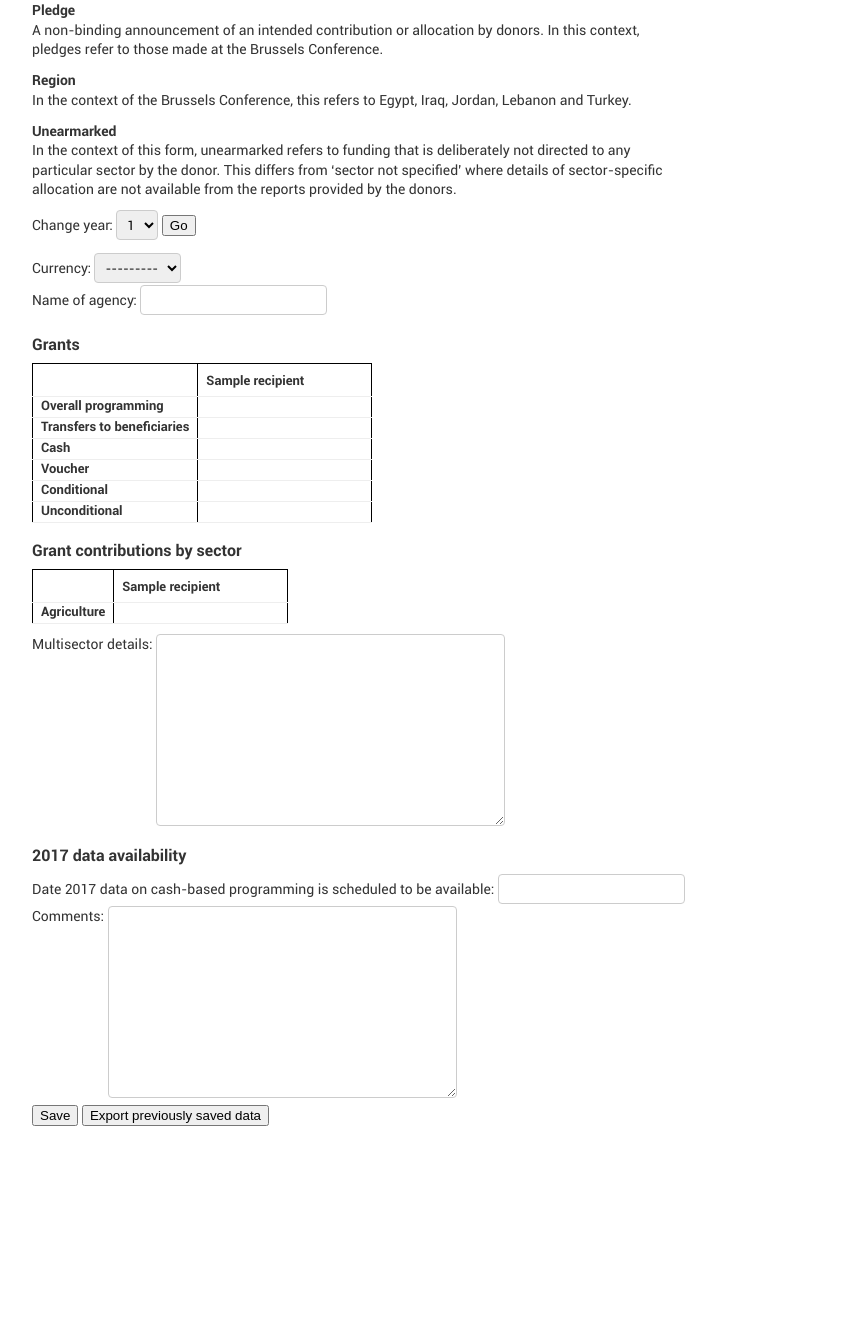
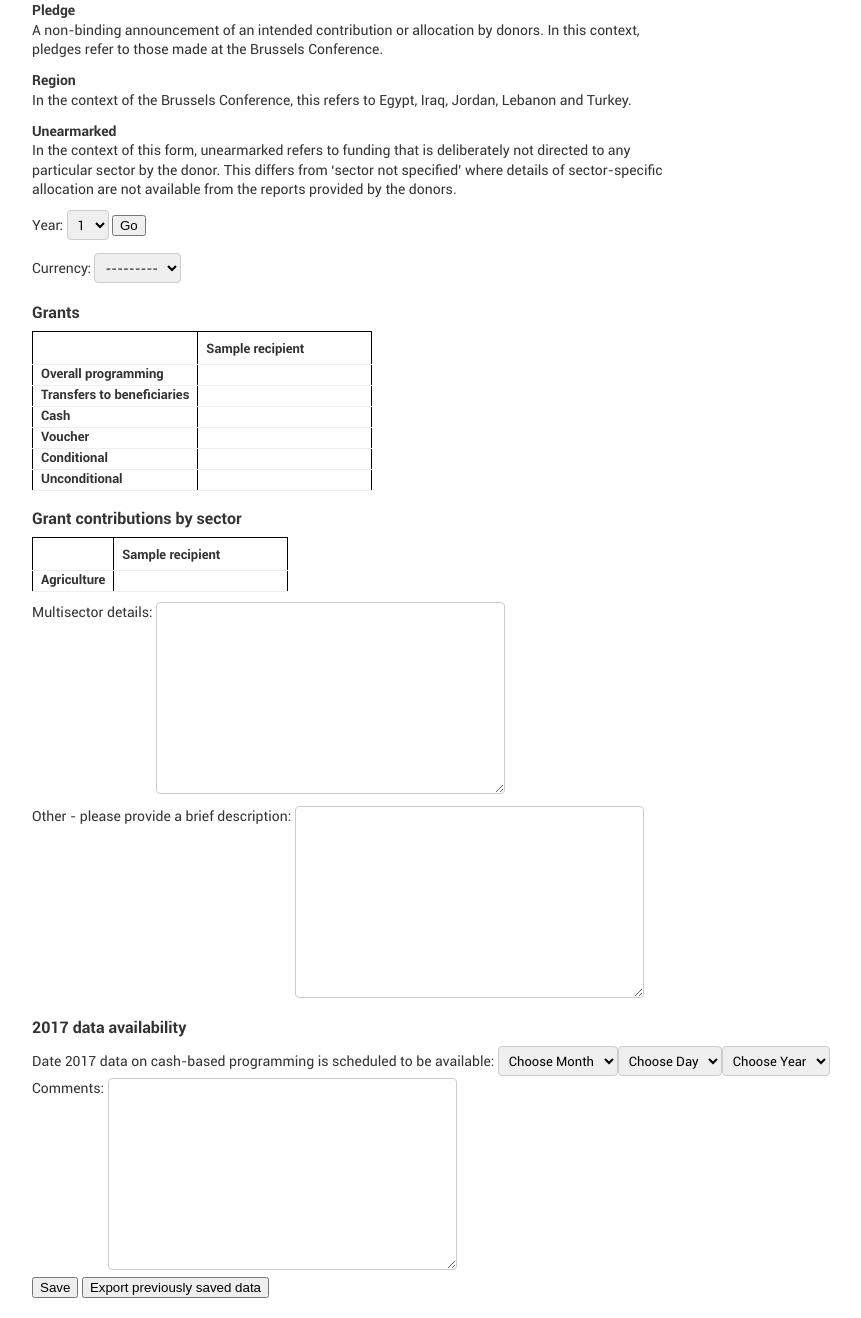
Before and after one commit to devinit/GHTS, a Django app: page /edit/2017/ in a window 1280 px wide; the page is wider, and only the part inside the window is pictured. Shown: the part 1343-2661 px from the top of that part, without its empty margins (8-869 px from the left). Before the commit the page ends 2469 px from the top of that part, so only its background shows below. Run offline with Django 3.2, Linux system fonts and the light colour scheme; a user stored in the database is signed in; data comes from the database, SQL or seed files in the repository; tables that the repository leaves empty hold one stand-in row (values such as "Sample post").

Commit message:
Cat's changes

```diff
--- a/core/forms.py
+++ b/core/forms.py
@@ -1,7 +1,11 @@
 from django.forms import ModelForm
 from core.models import Spreadsheet
+from django.forms import SelectDateWidget
 
 class SpreadsheetForm(ModelForm):
     class Meta:
         model = Spreadsheet
-        fields = ('currency','agency','comment','multisector_comment','availability_date')
+        fields = ('currency','comment','multisector_comment','othersector_comment','availability_date')
+        widgets = {
+            'availability_date':SelectDateWidget(empty_label=("Choose Year", "Choose Month", "Choose Day"),)
+        }
--- a/core/models.py
+++ b/core/models.py
@@ -72,12 +72,12 @@
 
 class Spreadsheet(models.Model):
     year = models.ForeignKey(Year)
-    agency = models.CharField(max_length=255,null=True,blank=True)
     currency = models.ForeignKey(Currency)
     organisation = models.ForeignKey(Organisation)
     comment = models.TextField(null=True,blank=True)
     multisector_comment = models.TextField(null=True,blank=True)
-    availability_date = models.CharField(max_length=255,null=True,blank=True)
+    othersector_comment = models.TextField(null=True,blank=True)
+    availability_date = models.DateField(null=True,blank=True)
 
     def get_absolute_url(self):
         return reverse("core.views.edit",args=[self.year.value])
--- a/core/views.py
+++ b/core/views.py
@@ -41,7 +41,7 @@
             spreadsheet = Spreadsheet.objects.get(organisation=organisation,year__value=year)
             form = SpreadsheetForm(request.POST,instance=spreadsheet)
             spreadsheet = form.save()
-        excludeKeys = ["currency","comment","agency","availability_date","multisector_comment","csrfmiddlewaretoken"]
+        excludeKeys = ["currency","comment","othersector_comment","availability_date","multisector_comment","csrfmiddlewaretoken"]
         for key, value in queryDict.iteritems():
             if Entry.objects.filter(spreadsheet=spreadsheet,coordinates=key).exists():
                 entry = Entry.objects.get(spreadsheet=spreadsheet,coordinates=key)
@@ -127,7 +127,7 @@
             spreadsheet = Spreadsheet.objects.get(organisation=organisation,year__value=year)
             form = SpreadsheetForm(request.POST,instance=spreadsheet)
             spreadsheet = form.save()
-        excludeKeys = ["currency","comment","agency","availability_date","multisector_comment","csrfmiddlewaretoken"]
+        excludeKeys = ["currency","comment","othersector_comment","availability_date","multisector_comment","csrfmiddlewaretoken"]
         for key, value in queryDict.iteritems():
             if Entry.objects.filter(spreadsheet=spreadsheet,coordinates=key).exists():
                 entry = Entry.objects.get(spreadsheet=spreadsheet,coordinates=key)
@@ -193,14 +193,14 @@
     response = HttpResponse(content_type='text/csv')
     response['Content-Disposition'] = 'attachment; filename="'+slug+'.csv"'
     writer = csvwriter(response,encoding='utf-8')
-    header = ["Organisation","Agency","Status","Recipient","Sector","Year","Amount","Currency","Multisector Comment","Comment","Future data availability date"]
+    header = ["Agency","Status","Recipient","Sector","Year","Amount","Currency","Multisector Comment","Other sector comment","Comment","Future data availability date"]
     writer.writerow(header)
     for entry in entries:
         year = entry.spreadsheet.year.value
         comment = entry.spreadsheet.comment
         currency = entry.spreadsheet.currency
-        agency = entry.spreadsheet.agency
         multisector_comment = entry.spreadsheet.multisector_comment
+        othersector_comment = entry.spreadsheet.othersector_comment
         availability_date = entry.spreadsheet.availability_date
         writer.writerow([organisation
                          ,agency
@@ -211,6 +211,7 @@
                          ,entry.amount
                          ,currency
                          ,multisector_comment
+                         ,othersector_comment
                          ,comment
                          ,availability_date
                          ])
@@ -224,7 +225,7 @@
         response = HttpResponse(content_type='text/csv')
         response['Content-Disposition'] = 'attachment; filename="all.csv"'
         writer = csvwriter(response,encoding='utf-8')
-        header = ["Organisation","Agency","Status","Recipient","Sector","Year","Amount","Currency","Multisector Comment","Comment","Future data availability date"]
+        header = ["Agency","Status","Recipient","Sector","Year","Amount","Currency","Multisector Comment","Other sector comment","Comment","Future data availability date"]
         writer.writerow(header)
         for entry in entries:
             organisation = entry.spreadsheet.organisation
@@ -233,6 +234,7 @@
             comment = entry.spreadsheet.comment
             currency = entry.spreadsheet.currency
             multisector_comment = entry.spreadsheet.multisector_comment
+            othersector_comment = entry.spreadsheet.othersector_comment
             availability_date = entry.spreadsheet.availability_date
             writer.writerow([organisation
                          ,agency
@@ -243,6 +245,7 @@
                          ,entry.amount
                          ,currency
                          ,multisector_comment
+                         ,othersector_comment
                          ,comment
                          ,availability_date
                          ])
--- a/ghts/templates/core/edit-locked.html
+++ b/ghts/templates/core/edit-locked.html
@@ -124,7 +124,7 @@
         In the context of this form, unearmarked refers to funding that is deliberately not directed to any particular sector by the donor. This differs from ‘sector not specified’ where details of sector-specific allocation are not available from the reports provided by the donors.
     </p>
     </div>
-        <label>Change year:</label>
+        <label>Year:</label>
         <select id="year">
 
             {% for year in years%}
@@ -151,11 +151,6 @@
             {{ form.currency.errors }}
             <label for="{{ form.currency.id_for_label }}">Currency:</label>
             {{ form.currency }}
-        </div>
-        <div class="fieldWrapper">
-            {{ form.agency.errors }}
-            <label for="{{ form.agency.id_for_label }}">Name of agency:</label>
-            {{ form.agency }}
         </div>
     <div class="titleWrap">
         <h2>Grants</h2>
@@ -199,6 +194,11 @@
         {{ form.multisector_comment.errors }}
         <label for="{{ form.multisector_comment.id_for_label }}">Multisector details:</label>
         {{ form.multisector_comment }}
+    </div>
+    <div class="fieldWrapper" style="padding-top:10px">
+        {{ form.othersector_comment.errors }}
+        <label for="{{ form.othersector_comment.id_for_label }}">Other - please provide a brief description:</label>
+        {{ form.othersector_comment }}
     </div>
     <div class="titleWrap">
         <h2>2017 data availability</h2>
```
Also changed, not shown: ghts/templates/core/edit.html (+6 -7 lines).
